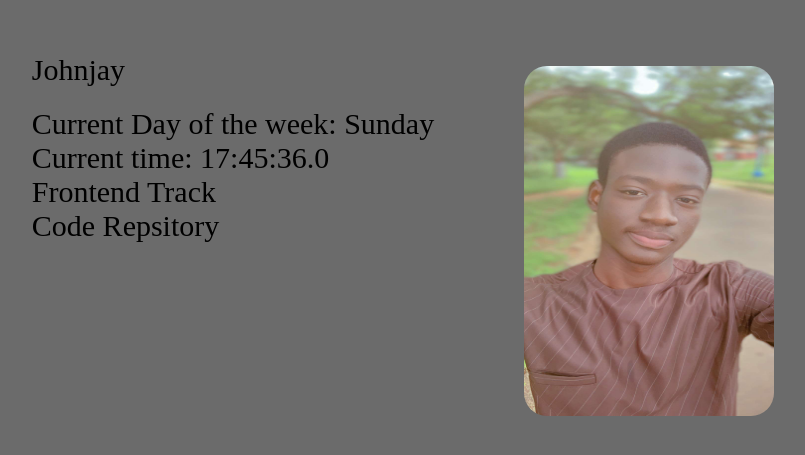
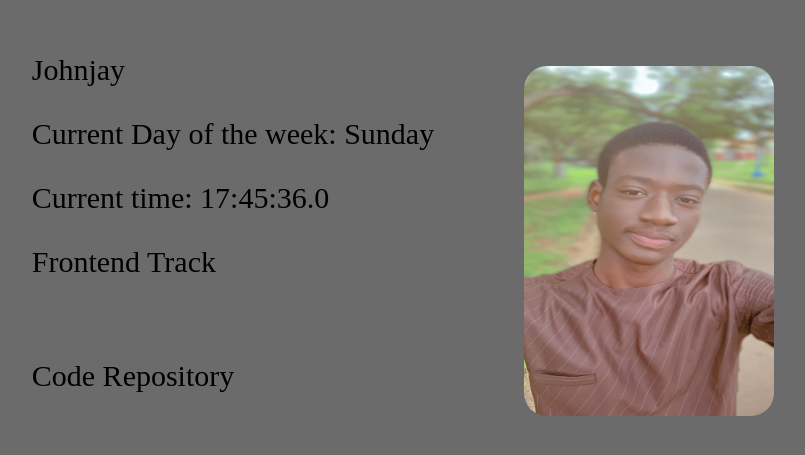
Before and after one commit to JohnOluB/HNG-stage-one-task, a plain HTML site: page index.html in a window 1280 px wide. Shown: the part 157-612 px from the top of the page, without its empty margins (237-1042 px from the left). Drawn offline with Linux system fonts and the light colour scheme.

Commit message:
fix: current time styles

```diff
--- a/index.html
+++ b/index.html
@@ -13,7 +13,7 @@
         <p class="today" data-testid="currentDayOfTheWeek"></p>
         <p class="time" data-testid="currentUTCTime"></p>
         <p data-testid="myTrack">Frontend Track</p>
-        <p data-testid="githubURL">Code Repsitory<a href=""></a></p>
+        <p data-testid="githubURL">Code Repository<a href=""></a></p>
       </div>
 
       <div class="profile-image">
--- a/style.css
+++ b/style.css
@@ -25,5 +25,15 @@ p[data-testid="slackUserName"] {
   height: 350px;
 }
 p[data-testid="currentDayOfTheWeek"] {
-  padding-top: 20px;
+  padding-top: 30px;
 }
+p[data-testid="currentUTCTime"] {
+  padding-top: 30px;
+}
+p[data-testid="myTrack"] {
+  padding-top: 30px;
+}
+p[data-testid="githubURL"] {
+  cursor: pointer;
+  padding-top: 80px;
+}
```
